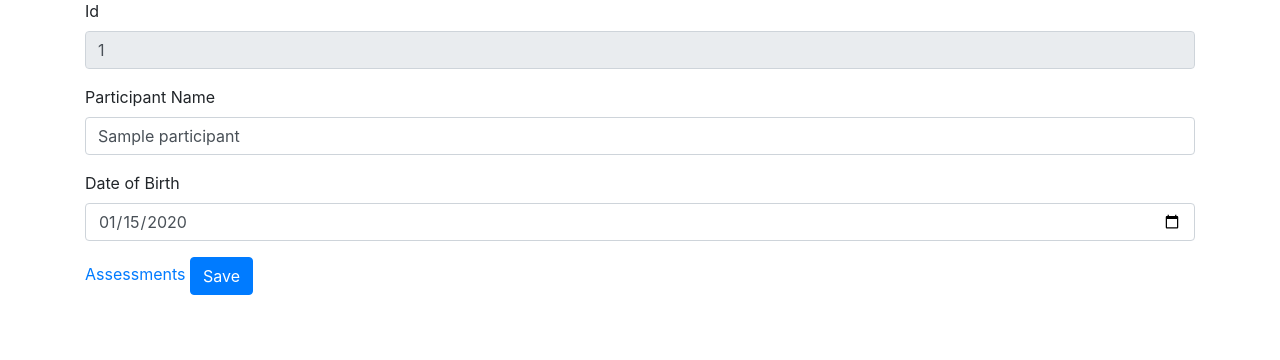
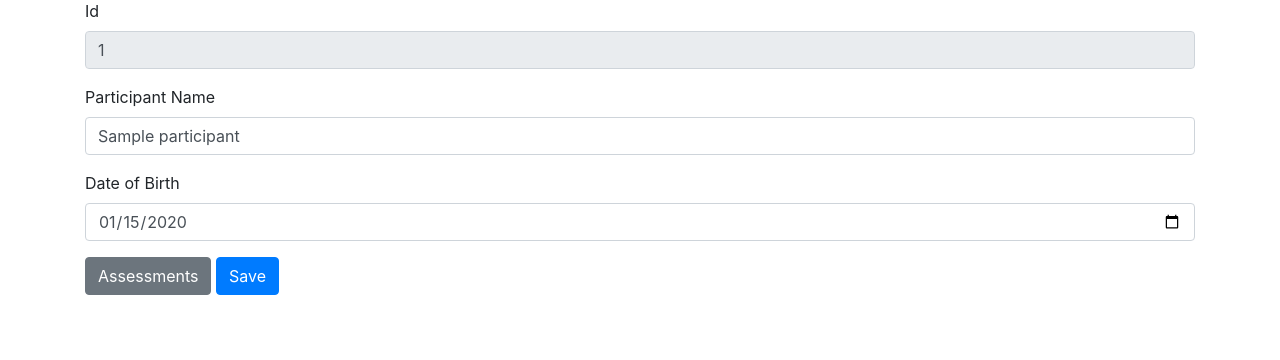
Before and after one commit to carlsixsmith-moj/AgileSoftwareProject, a Flask app: page /participants/1/edit in a window 1280 px wide. Shown: the part 225-585 px from the top of the page. Run offline with Flask 3, Linux system fonts and the light colour scheme; tables that the repository leaves empty hold one stand-in row (values such as "Sample post").

Commit message:
Consistent formatting for buttons

```diff
--- a/templates/assessments/list.html
+++ b/templates/assessments/list.html
@@ -45,7 +45,7 @@
         <tfoot>
             <tr>
                 <td rowspan="2">
-                    <a href="{{ url_for('assessments.add_assessment', participantId=participantId)}}">Add Assessment</a>
+                    <a href="{{ url_for('assessments.add_assessment', participantId=participantId)}}" class="btn btn-primary">Add Assessment</a>
                 </td>
             </tr>
         </tfoot>
--- a/templates/participants/edit.html
+++ b/templates/participants/edit.html
@@ -34,7 +34,7 @@
             <label for="dob" class="form-label">Date of Birth</label>
             <input type="date" id="dob" name="dob" class="form-control" value="{{ form_dob or participant.dob.strftime('%Y-%m-%d') }}" required />
         </div>
-        <a href="{{ url_for('assessments.list_assessments', participantId = participant.id) }}" >
+        <a href="{{ url_for('assessments.list_assessments', participantId = participant.id) }}" class="btn btn-secondary" >
                     Assessments
         </a>
         <button type="submit" class="btn btn-primary">Save</button>
```
